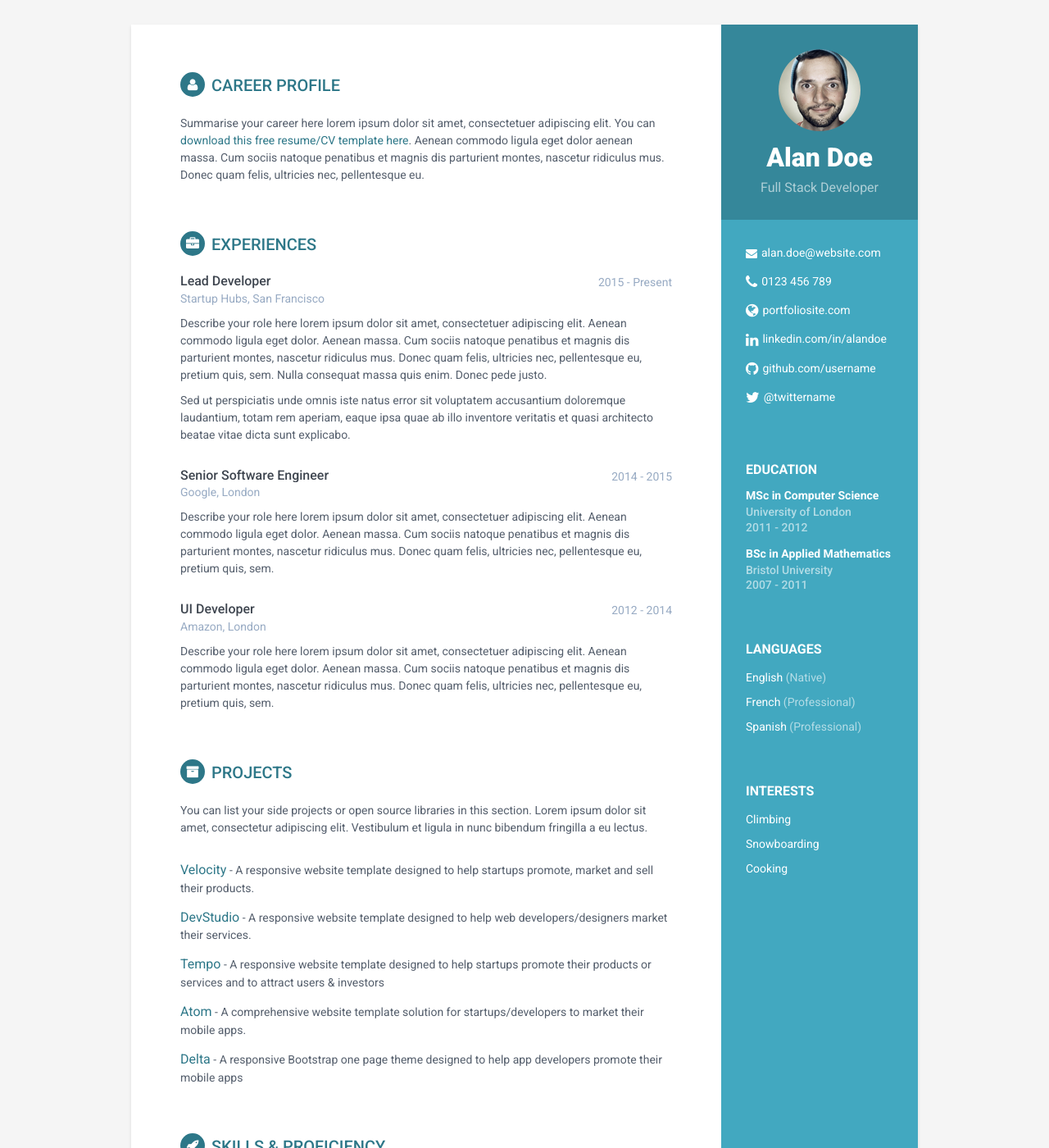
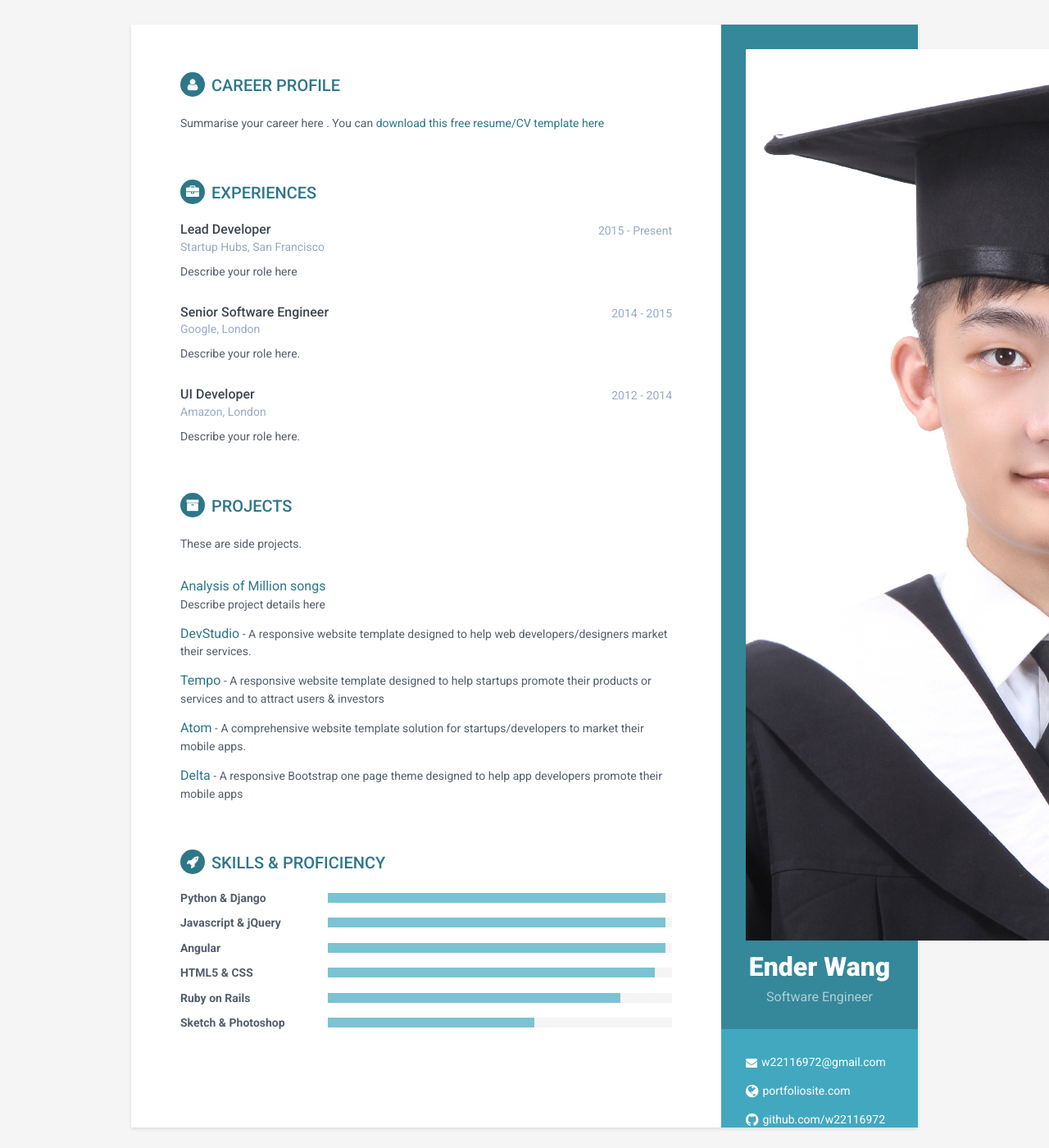
Before and after one commit to w22116972/w22116972.github.io, a Jekyll site: the page index.html, which Jekyll copies as it is, in a window 1280 px wide and 1400 px high. Shown: the whole window at 82% size. Built offline with Jekyll 4.4.1, drawn with Linux system fonts in a browser that asks for light colours; some of the changed text lies outside the part shown.

Commit message:
Update 0.1

```diff
--- a/index.html
+++ b/index.html
@@ -10,7 +10,6 @@
     <meta name="viewport" content="width=device-width, initial-scale=1.0">
     <meta name="description" content="Responsive HTML5 Resume/CV Template for Developers">
     <meta name="author" content="Xiaoying Riley at 3rd Wave Media">
-    <link rel="shortcut icon" href="favicon.ico">
     <link href='https://fonts.googleapis.com/css?family=Roboto:400,500,400italic,300italic,300,500italic,700,700italic,900,900italic' rel='stylesheet' type='text/css'>
     <!-- Global CSS -->
     <link rel="stylesheet" href="assets/plugins/bootstrap/css/bootstrap.min.css">
@@ -31,43 +30,39 @@
         <div class="sidebar-wrapper">
             <div class="profile-container">
                 <img class="profile" src="assets/images/profile.png" alt="" />
-                <h1 class="name">Alan Doe</h1>
-                <h3 class="tagline">Full Stack Developer</h3>
+                <h1 class="name">Ender Wang</h1>
+                <h3 class="tagline">Software Engineer</h3>
             </div><!--//profile-container-->
 
             <div class="contact-container container-block">
                 <ul class="list-unstyled contact-list">
-                    <li class="email"><i class="fa fa-envelope"></i><a href="mailto: yourname@email.com">alan.doe@website.com</a></li>
-                    <li class="phone"><i class="fa fa-phone"></i><a href="tel:0123 456 789">0123 456 789</a></li>
+                    <li class="email"><i class="fa fa-envelope"></i><a href="mailto: w22116972@gmail.com">w22116972@gmail.com</a></li>
                     <li class="website"><i class="fa fa-globe"></i><a href="http://themes.3rdwavemedia.com/website-templates/free-responsive-website-template-for-developers/" target="_blank">portfoliosite.com</a></li>
-                    <li class="linkedin"><i class="fa fa-linkedin"></i><a href="#" target="_blank">linkedin.com/in/alandoe</a></li>
-                    <li class="github"><i class="fa fa-github"></i><a href="#" target="_blank">github.com/username</a></li>
-                    <li class="twitter"><i class="fa fa-twitter"></i><a href="https://twitter.com/3rdwave_themes" target="_blank">@twittername</a></li>
+                    <li class="github"><i class="fa fa-github"></i><a href="#" target="_blank">github.com/w22116972</a></li>
                 </ul>
             </div><!--//contact-container-->
             <div class="education-container container-block">
                 <h2 class="container-block-title">Education</h2>
                 <div class="item">
-                    <h4 class="degree">MSc in Computer Science</h4>
-                    <h5 class="meta">University of London</h5>
-                    <div class="time">2011 - 2012</div>
+                    <h4 class="degree">MS in Electrical Engineering</h4>
+                    <h5 class="meta">National Chiao Tung University</h5>
+                    <div class="time">2015 - </div>
                 </div><!--//item-->
                 <div class="item">
-                    <h4 class="degree">BSc in Applied Mathematics</h4>
-                    <h5 class="meta">Bristol University</h5>
-                    <div class="time">2007 - 2011</div>
+                    <h4 class="degree">BS in Management and Information System</h4>
+                    <h5 class="meta">National Sun Yat-sen University</h5>
+                    <div class="time">2010 - 2015</div>
                 </div><!--//item-->
             </div><!--//education-container-->
 
             <div class="languages-container container-block">
                 <h2 class="container-block-title">Languages</h2>
                 <ul class="list-unstyled interests-list">
-                    <li>English <span class="lang-desc">(Native)</span></li>
-                    <li>French <span class="lang-desc">(Professional)</span></li>
-                    <li>Spanish <span class="lang-desc">(Professional)</span></li>
+                    <li>Mandarin <span class="lang-desc">(Native)</span></li>
+                    <li>English <span class="lang-desc">TOEIC(790)</span></li>
                 </ul>
             </div><!--//interests-->
-
+            <!--
             <div class="interests-container container-block">
                 <h2 class="container-block-title">Interests</h2>
                 <ul class="list-unstyled interests-list">
@@ -75,8 +70,7 @@
                     <li>Snowboarding</li>
                     <li>Cooking</li>
                 </ul>
-            </div><!--//interests-->
-
+            </div><//interests-->
         </div><!--//sidebar-wrapper-->
 
         <div class="main-wrapper">
@@ -84,7 +78,7 @@
             <section class="section summary-section">
                 <h2 class="section-title"><i class="fa fa-user"></i>Career Profile</h2>
                 <div class="summary">
-                    <p>Summarise your career here lorem ipsum dolor sit amet, consectetuer adipiscing elit. You can <a href="http://themes.3rdwavemedia.com/website-templates/orbit-free-resume-cv-template-for-developers/" target="_blank">download this free resume/CV template here</a>. Aenean commodo ligula eget dolor aenean massa. Cum sociis natoque penatibus et magnis dis parturient montes, nascetur ridiculus mus. Donec quam felis, ultricies nec, pellentesque eu.</p>
+                    <p>Summarise your career here . You can <a href="http://themes.3rdwavemedia.com/website-templates/orbit-free-resume-cv-template-for-developers/" target="_blank">download this free resume/CV template here</a></p>
                 </div><!--//summary-->
             </section><!--//section-->
 
@@ -100,8 +94,7 @@
                         <div class="company">Startup Hubs, San Francisco</div>
                     </div><!--//meta-->
                     <div class="details">
-                        <p>Describe your role here lorem ipsum dolor sit amet, consectetuer adipiscing elit. Aenean commodo ligula eget dolor. Aenean massa. Cum sociis natoque penatibus et magnis dis parturient montes, nascetur ridiculus mus. Donec quam felis, ultricies nec, pellentesque eu, pretium quis, sem. Nulla consequat massa quis enim. Donec pede justo.</p>
-                        <p>Sed ut perspiciatis unde omnis iste natus error sit voluptatem accusantium doloremque laudantium, totam rem aperiam, eaque ipsa quae ab illo inventore veritatis et quasi architecto beatae vitae dicta sunt explicabo. </p>
+                        <p>Describe your role here</p>
                     </div><!--//details-->
                 </div><!--//item-->
 
@@ -114,7 +107,7 @@
                         <div class="company">Google, London</div>
                     </div><!--//meta-->
                     <div class="details">
-                        <p>Describe your role here lorem ipsum dolor sit amet, consectetuer adipiscing elit. Aenean commodo ligula eget dolor. Aenean massa. Cum sociis natoque penatibus et magnis dis parturient montes, nascetur ridiculus mus. Donec quam felis, ultricies nec, pellentesque eu, pretium quis, sem.</p>
+                        <p>Describe your role here.</p>
 
                     </div><!--//details-->
                 </div><!--//item-->
@@ -128,7 +121,7 @@
                         <div class="company">Amazon, London</div>
                     </div><!--//meta-->
                     <div class="details">
-                        <p>Describe your role here lorem ipsum dolor sit amet, consectetuer adipiscing elit. Aenean commodo ligula eget dolor. Aenean massa. Cum sociis natoque penatibus et magnis dis parturient montes, nascetur ridiculus mus. Donec quam felis, ultricies nec, pellentesque eu, pretium quis, sem.</p>
+                        <p>Describe your role here.</p>
                     </div><!--//details-->
                 </div><!--//item-->
 
@@ -137,11 +130,11 @@
             <section class="section projects-section">
                 <h2 class="section-title"><i class="fa fa-archive"></i>Projects</h2>
                 <div class="intro">
-                    <p>You can list your side projects or open source libraries in this section. Lorem ipsum dolor sit amet, consectetur adipiscing elit. Vestibulum et ligula in nunc bibendum fringilla a eu lectus.</p>
+                    <p>These are side projects.</p>
                 </div><!--//intro-->
                 <div class="item">
-                    <span class="project-title"><a href="#hook">Velocity</a></span> - <span class="project-tagline">A responsive website template designed to help startups promote, market and sell their products.</span>
-
+                    <span class="project-title"><a href="https://github.com/w22116972/2016spring_project">Analysis of Million songs</a></span>
+                    <div class="details">Describe project details here</div><!--//details-->
                 </div><!--//item-->
                 <div class="item">
                     <span class="project-title"><a href="http://themes.3rdwavemedia.com/website-templates/responsive-bootstrap-theme-web-development-agencies-devstudio/" target="_blank">DevStudio</a></span> -
```
Also changed, not shown: assets/images/profile.png, favicon.ico (deleted).
